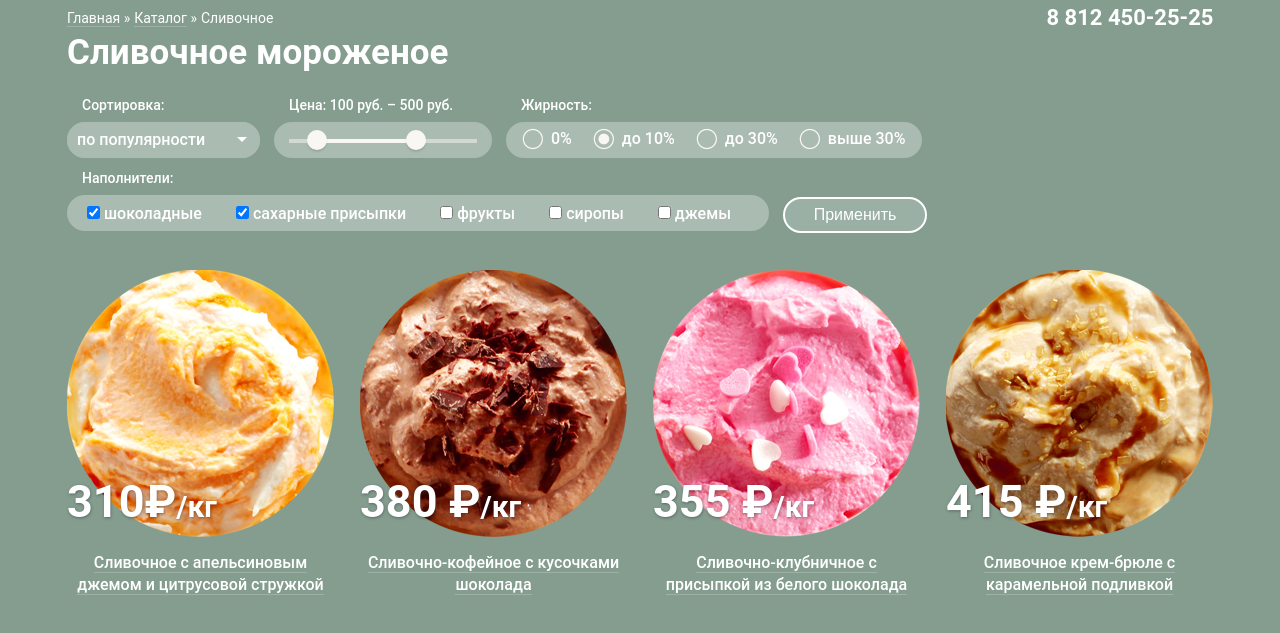
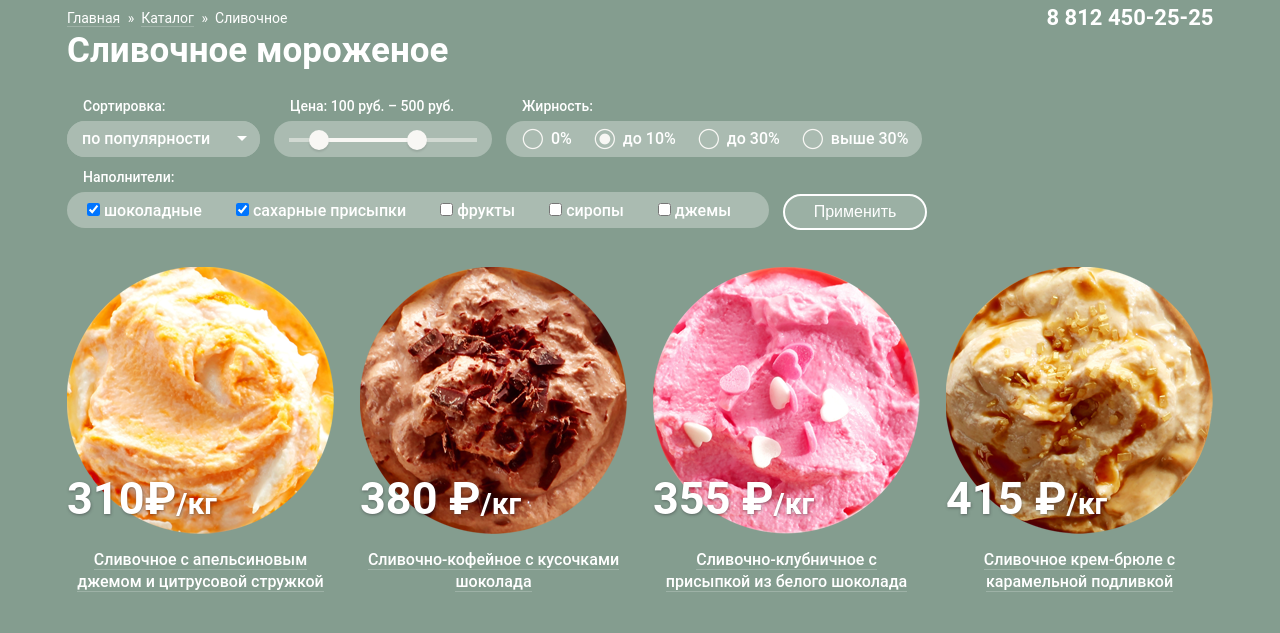
Before and after one commit to OrcRaccoon/416959-gllacy, a plain HTML site: page catalog.html in a window 1280 px wide. Shown: the part 87-720 px from the top of the page. Drawn offline with Linux system fonts and the light colour scheme.

Commit message:
breadcrumbs/bugfix

```diff
--- a/catalog.html
+++ b/catalog.html
@@ -129,7 +129,7 @@
                   </li>
    					<li><a href="catalog.html">Каталог</a>
                   <span>»</span></li>
-   					<li><span>Сливочное</span></li>
+   					<li>Сливочное</li>
    				</ul>
    			</div>
    			<!-- Фильтры -->
--- a/css/style.css
+++ b/css/style.css
@@ -1418,11 +1418,12 @@ footer {
 
 .breadcrumbs {
 	margin-top: 20px;
+	margin-bottom: 24px;
 }
 .breadcrumbs ul {
 	margin: 0;
 	padding: 0;
-
+font-size: 0px;
 	list-style-type: none;
 }
 .breadcrumbs li {
@@ -1435,58 +1436,68 @@ footer {
 
 	color: white;
 }
-fieldset {
+
+.breadcrumbs span {
+	margin-right: 10px;
+	margin-left: 4px;
+}
+.breadcrumbs span:last-child {
+	margin-right: 7px;
+margin-left: 4px;
+}
+
+.filter {
+	margin-top: -20px;
+	margin-bottom: 27px;
+}
+.filter h1 {
+	font-size: 35px;
+	font-weight: 700;
+	line-height: 41px;
 	margin: 0;
+	margin-bottom: 27px;
+
+	color: white;
+}
+
+.filter .filter-form {
+	display: block;
+
+	box-sizing: border-box;
+	width: 900px;
+
+	font-size: 0;
+}
+
+.filter-item {
+	display: inline-block;
+	vertical-align: top;
+
+	box-sizing: border-box;
+	margin: 0;
+	margin-right: 14px;
+	margin-bottom: 12px;
 	padding: 0;
 
+	font-size: 16px;
+	font-weight: 500;
+	line-height: 18px;
+
+	color: white;
+	border: none;
 	border-width: 0;
 	border-style: none;
 	border-color: none;
 	border-image: initial;
 }
-.filter {
-	margin-top: -20px;
-	margin-bottom: 27px;
-}
-.filter h1 {
-	font-size: 35px;
-	font-weight: 700;
-	line-height: 41px;
-
-	color: white;
-}
-.filter form {
-	display: block;
-
-	box-sizing: border-box;
-	width: 900px;
-
-	font-size: 0;
-}
-
-.filter-item {
-	display: inline-block;
-	vertical-align: top;
-
-	box-sizing: border-box;
-	margin-right: 14px;
-	margin-bottom: 12px;
-
-	font-size: 16px;
-	font-weight: 500;
-	line-height: 18px;
-
-	color: white;
-	border: none;
-}
 .filter-item:nth-child(3) {
 	margin-right: 0;
 }
 .filter-item legend {
 	display: block;
 
-	margin-bottom: 9px;
-	margin-left: 15px;
+	margin-bottom: 7px;
+	margin-left: 16px;
 	padding: 0;
 
 	font-size: 14px;
@@ -1507,10 +1518,10 @@ z-index: 1;
 }
 
 .filter-popular-width select {
+	box-sizing: border-box;
 	width: 193px;
 	height: 36px;
-	padding-right: 10px;
-	padding-left: 10px;
+	padding-left: 15px;
 
 	font-family: Roboto;
 	font-size: 16px;
@@ -1521,7 +1532,6 @@ z-index: 1;
 	border: none;
 	border-radius: 25px;
 	background-color: #aabbb1;
-	background-image: url();
 	/*скрыть стрелку for firefox*/
 
 	-moz-appearance: none;
@@ -1589,10 +1599,10 @@ z-index: 1;
 	box-shadow: 0 2px 2px rgba(0, 0, 0, 0.1);
 }
 .toggle-left {
-	left: 33px;
+	left: 35px;
 }
 .toggle-right {
-	right: 66px;
+	right: 65px;
 }
 .filter-fat-width {
 	box-sizing: border-box;
@@ -1610,8 +1620,8 @@ z-index: 1;
 	vertical-align: top;
 
 	box-sizing: border-box;
-	margin-top: 6px;
-	margin-right: 5px;
+	margin-top: 7px;
+	margin-right: 6px;
 	margin-bottom: 7px;
 	margin-left: 16px;
 	padding-left: 29px;
```
